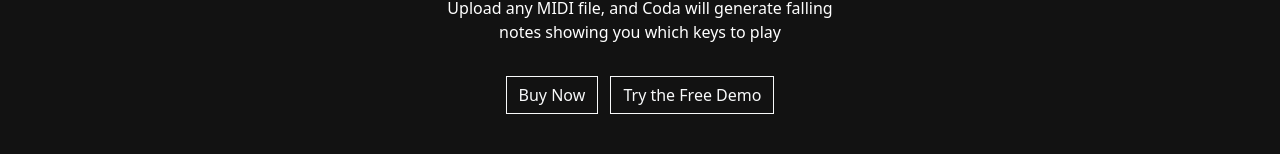
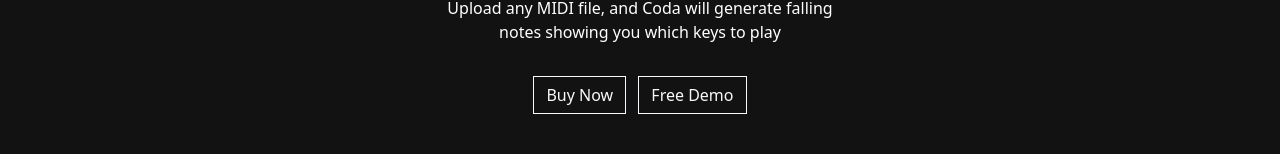
Before and after one commit to keshavkaushal/coda-page, a plain HTML site: page index.html in a window 1280 px wide. Shown: the part 717-883 px from the top of the page. Drawn offline with nearby package versions, Linux system fonts and the light colour scheme.

Commit message:
free demo

```diff
--- a/index.html
+++ b/index.html
@@ -41,7 +41,7 @@
       <div class="row">
         <div class="col">
           <a class="btn btn-outline-light my-3 mx-1" href="https://bit.ly/3QCX0b0" role="button">Buy Now</a>
-          <a class="btn btn-outline-light my-3 mx-1" href="https://keshavkaushal.github.io/coda-lite/" role="button">Try the Free Demo</a>
+          <a class="btn btn-outline-light my-3 mx-1" href="https://keshavkaushal.github.io/coda-lite/" role="button">Free Demo</a>
         </div>
       </div>
     </div>
```
